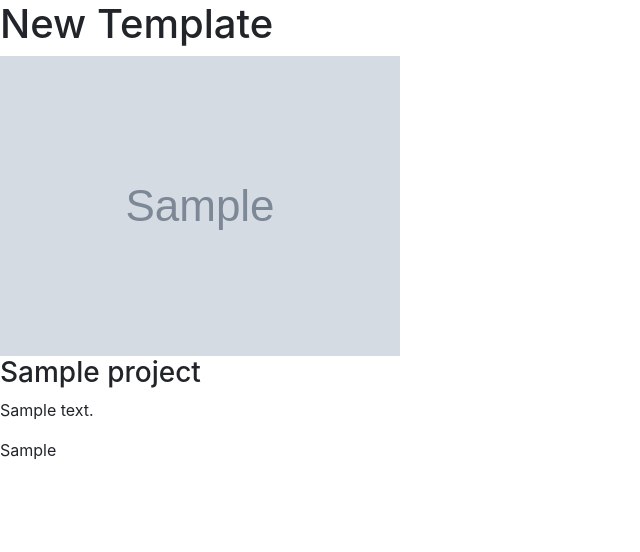
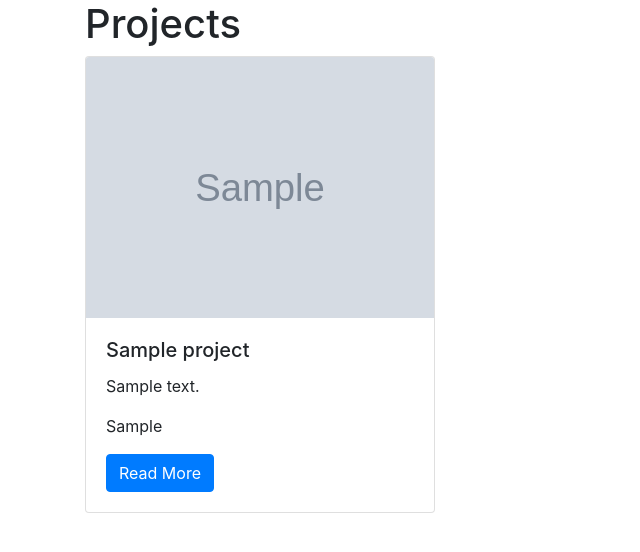
Before and after one commit to JamesPMColeman/django-showcase, a Django app: page /projects/ in a window 1280 px wide. Shown: the top 552 px of the page, without its empty margins (0-640 px from the left). Run offline with Django 3.2, Linux system fonts and the light colour scheme; tables that the repository leaves empty hold one stand-in row (values such as "Sample post"); grey boxes marked "Sample" are stand-in pictures; some libraries are stand-ins or nearby versions.

Commit message:
added some style html and css from bootstrap.

```diff
--- a/projects/templates/projects/all_projects.html
+++ b/projects/templates/projects/all_projects.html
@@ -8,12 +8,22 @@
 	<link rel="stylesheet" href="https://stackpath.bootstrapcdn.com/bootstrap/4.3.1/css/bootstrap.min.css" integrity="sha384-ggOyR0iXCbMQv3Xipma34MD+dH/1fQ784/j6cY/iJTQUOhcWr7x9JvoRxT2MZw1T" crossorigin="anonymous">
 </head>
 <body>
-	<h1>New Template</h1>
+<div class="container">
+	<h1>Projects</h1>
+	<div class="row">
 	{% for project in projects %}
-		<img src="{% static project.image %}" alt="screenshot of project">
-		<h3>{{ project.title }}</h3>
-		<p>{{ project.description }}</p>
-		<p>{{ project.technology }}</p>
+		<div class="col-md-4">
+			<div class="card mb-2">
+				<img class="card-img-top" src="{% static project.image %}" alt="screenshot of project">
+				<div class="card-body">
+					<h5 class="card-title">{{ project.title }}</h5>
+					<p class="card-text">{{ project.description }}</p>
+					<p class="card-text">{{ project.technology }}</p>
+					<a href="#" class="btn btn-primary">Read More</a>
+				</div>
+			</div>
+		</div>
 	{% endfor %}
+	</div>
 </body>
 </html>
```
